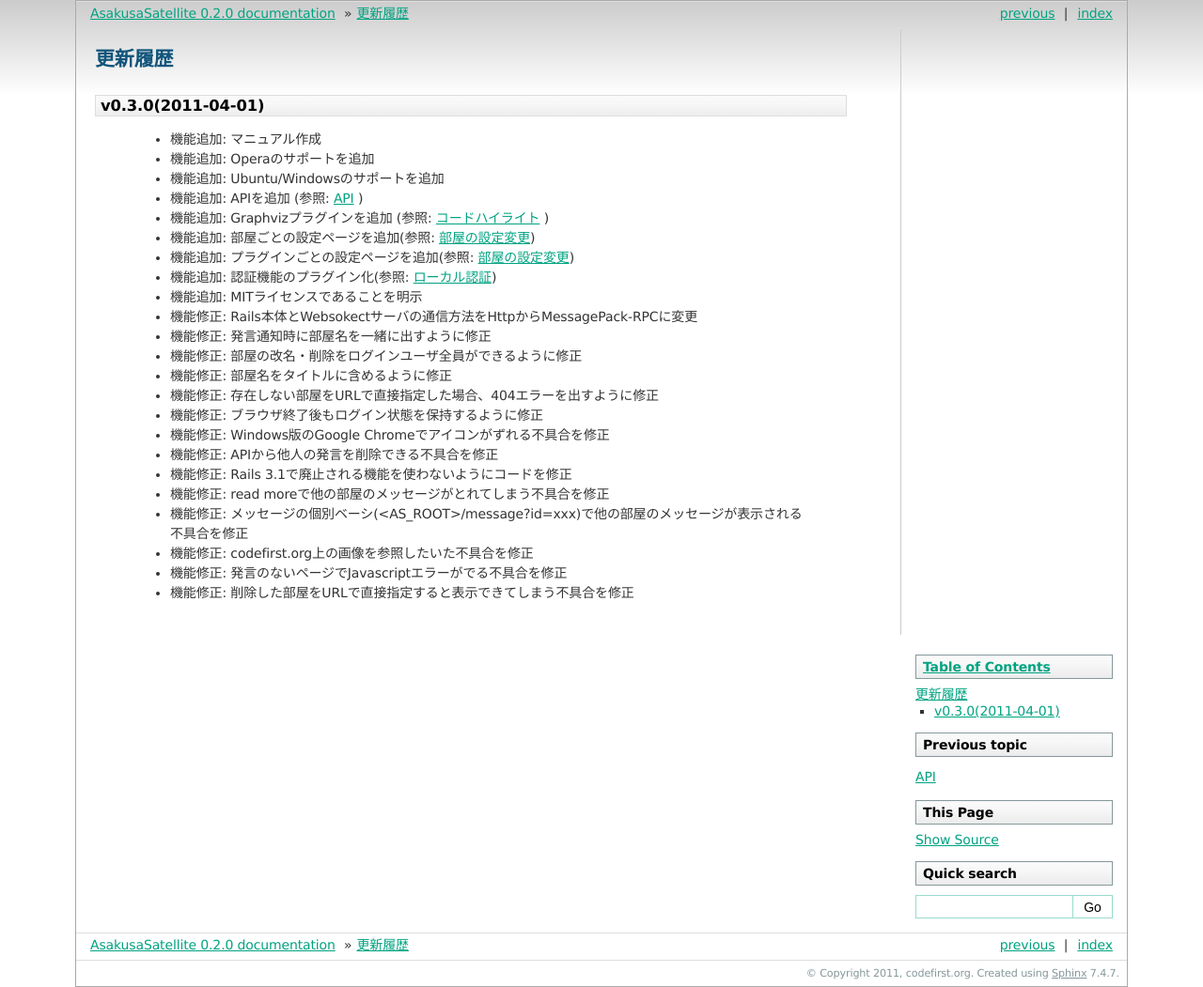
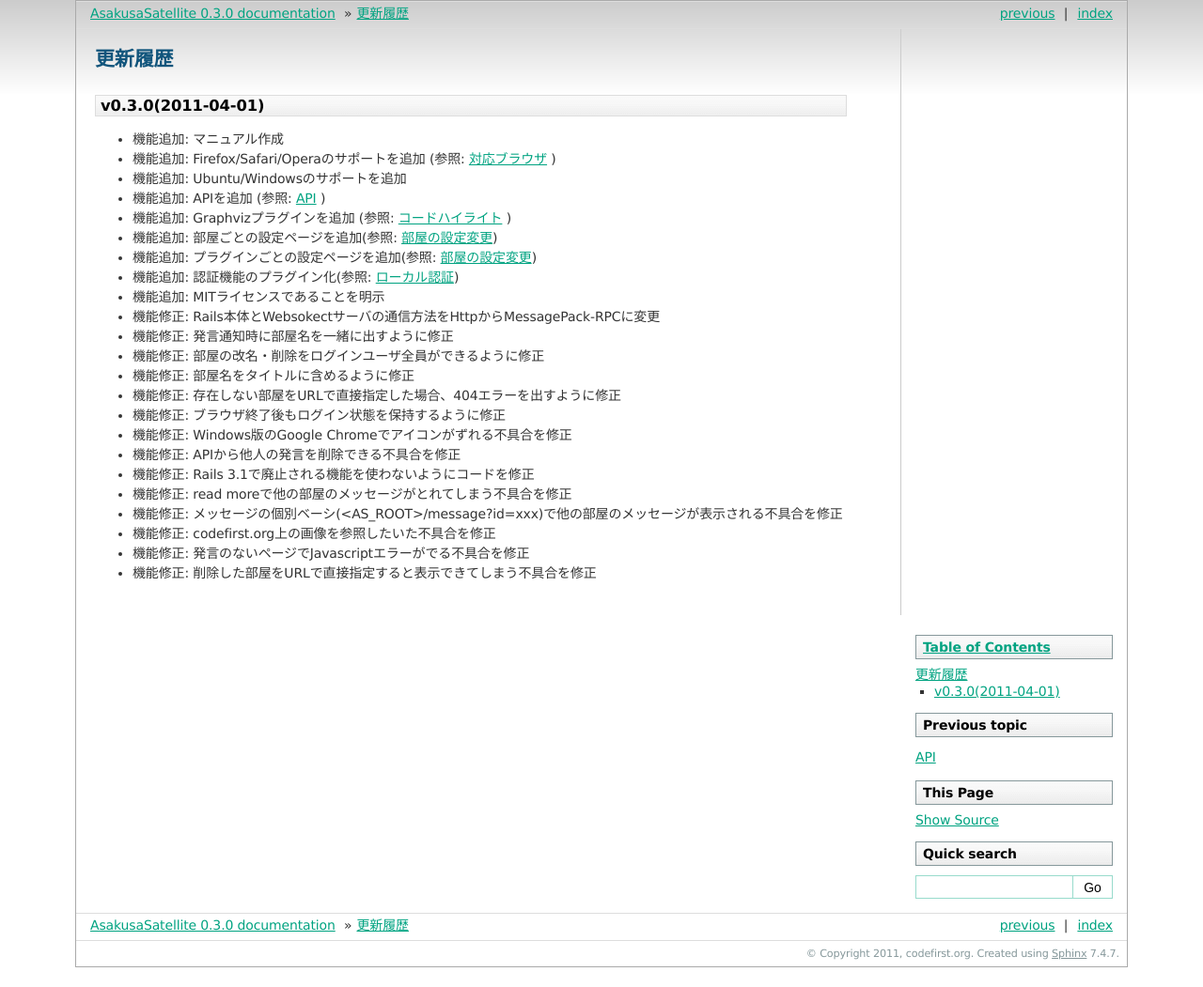
Before and after one commit to codefirst/asakusa-satellite-manual, a Sphinx documentation site: the page built from source/changelog.rst, in a window 1280 px wide. Shown: the whole page at 94% size. Built offline with Sphinx 7.4.7, drawn with Linux system fonts in a browser that asks for light colours; after the commit the page ends 1030 px from its top, so only the background shows below that.

Commit message:
AsakusaSatellite manual v0.3

```diff
--- a/source/changelog.rst
+++ b/source/changelog.rst
@@ -4,26 +4,26 @@
 v0.3.0(2011-04-01)
 ------------------------------
 
- * 機能追加: マニュアル作成
- * 機能追加: Operaのサポートを追加
- * 機能追加: Ubuntu/Windowsのサポートを追加
- * 機能追加: APIを追加 (参照: :doc:`api` )
- * 機能追加: Graphvizプラグインを追加 (参照: :ref:`graphviz` )
- * 機能追加: 部屋ごとの設定ページを追加(参照: :ref:`room-conf`)
- * 機能追加: プラグインごとの設定ページを追加(参照: :ref:`room-conf`)
- * 機能追加: 認証機能のプラグイン化(参照: :ref:`localauth`)
- * 機能追加: MITライセンスであることを明示
- * 機能修正: Rails本体とWebsokectサーバの通信方法をHttpからMessagePack-RPCに変更
- * 機能修正: 発言通知時に部屋名を一緒に出すように修正
- * 機能修正: 部屋の改名・削除をログインユーザ全員ができるように修正
- * 機能修正: 部屋名をタイトルに含めるように修正
- * 機能修正: 存在しない部屋をURLで直接指定した場合、404エラーを出すように修正
- * 機能修正: ブラウザ終了後もログイン状態を保持するように修正
- * 機能修正: Windows版のGoogle Chromeでアイコンがずれる不具合を修正
- * 機能修正: APIから他人の発言を削除できる不具合を修正
- * 機能修正: Rails 3.1で廃止される機能を使わないようにコードを修正
- * 機能修正: read moreで他の部屋のメッセージがとれてしまう不具合を修正
- * 機能修正: メッセージの個別ベーシ(<AS_ROOT>/message?id=xxx)で他の部屋のメッセージが表示される不具合を修正
- * 機能修正: codefirst.org上の画像を参照したいた不具合を修正
- * 機能修正: 発言のないページでJavascriptエラーがでる不具合を修正
- * 機能修正: 削除した部屋をURLで直接指定すると表示できてしまう不具合を修正
+* 機能追加: マニュアル作成
+* 機能追加: Firefox/Safari/Operaのサポートを追加 (参照: :ref:`browser` )
+* 機能追加: Ubuntu/Windowsのサポートを追加
+* 機能追加: APIを追加 (参照: :doc:`api` )
+* 機能追加: Graphvizプラグインを追加 (参照: :ref:`graphviz` )
+* 機能追加: 部屋ごとの設定ページを追加(参照: :ref:`room-conf`)
+* 機能追加: プラグインごとの設定ページを追加(参照: :ref:`room-conf`)
+* 機能追加: 認証機能のプラグイン化(参照: :ref:`localauth`)
+* 機能追加: MITライセンスであることを明示
+* 機能修正: Rails本体とWebsokectサーバの通信方法をHttpからMessagePack-RPCに変更
+* 機能修正: 発言通知時に部屋名を一緒に出すように修正
+* 機能修正: 部屋の改名・削除をログインユーザ全員ができるように修正
+* 機能修正: 部屋名をタイトルに含めるように修正
+* 機能修正: 存在しない部屋をURLで直接指定した場合、404エラーを出すように修正
+* 機能修正: ブラウザ終了後もログイン状態を保持するように修正
+* 機能修正: Windows版のGoogle Chromeでアイコンがずれる不具合を修正
+* 機能修正: APIから他人の発言を削除できる不具合を修正
+* 機能修正: Rails 3.1で廃止される機能を使わないようにコードを修正
+* 機能修正: read moreで他の部屋のメッセージがとれてしまう不具合を修正
+* 機能修正: メッセージの個別ベーシ(<AS_ROOT>/message?id=xxx)で他の部屋のメッセージが表示される不具合を修正
+* 機能修正: codefirst.org上の画像を参照したいた不具合を修正
+* 機能修正: 発言のないページでJavascriptエラーがでる不具合を修正
+* 機能修正: 削除した部屋をURLで直接指定すると表示できてしまう不具合を修正
--- a/source/conf.py
+++ b/source/conf.py
@@ -48,9 +48,9 @@ copyright = u'2011, codefirst.org'
 # built documents.
 #
 # The short X.Y version.
-version = '0.2'
+version = '0.3'
 # The full version, including alpha/beta/rc tags.
-release = '0.2.0'
+release = '0.3.0'
 
 # The language for content autogenerated by Sphinx. Refer to documentation
 # for a list of supported languages.
--- a/source/setup.rst
+++ b/source/setup.rst
@@ -105,6 +105,8 @@ Windows
 
 それ以外は、Windows 以外の OS の場合と同じです。
 
+.. _browser:
+
 対応ブラウザ
 -----------------------
 
```
Also changed, not shown: source/index.rst (+6 -6 lines).
